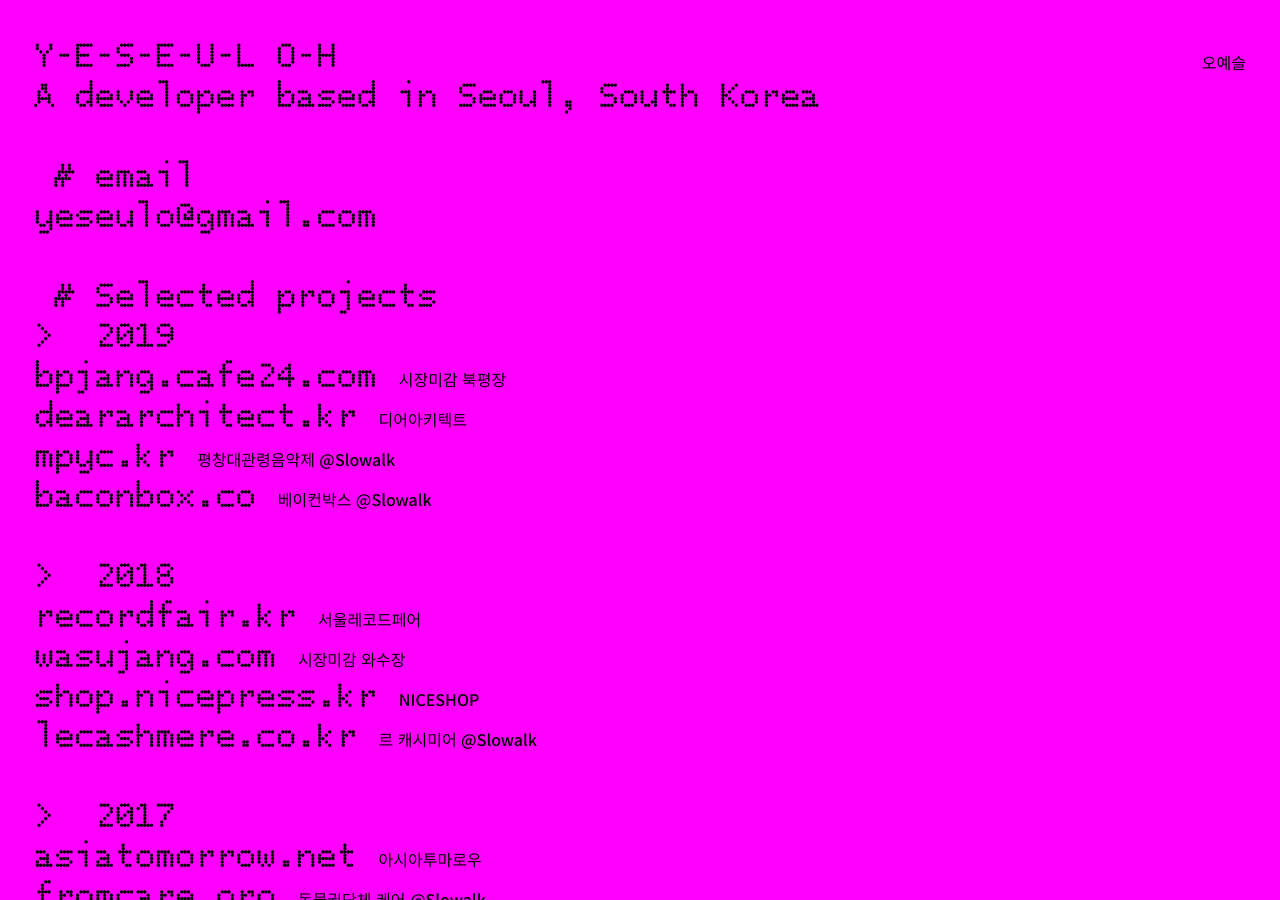
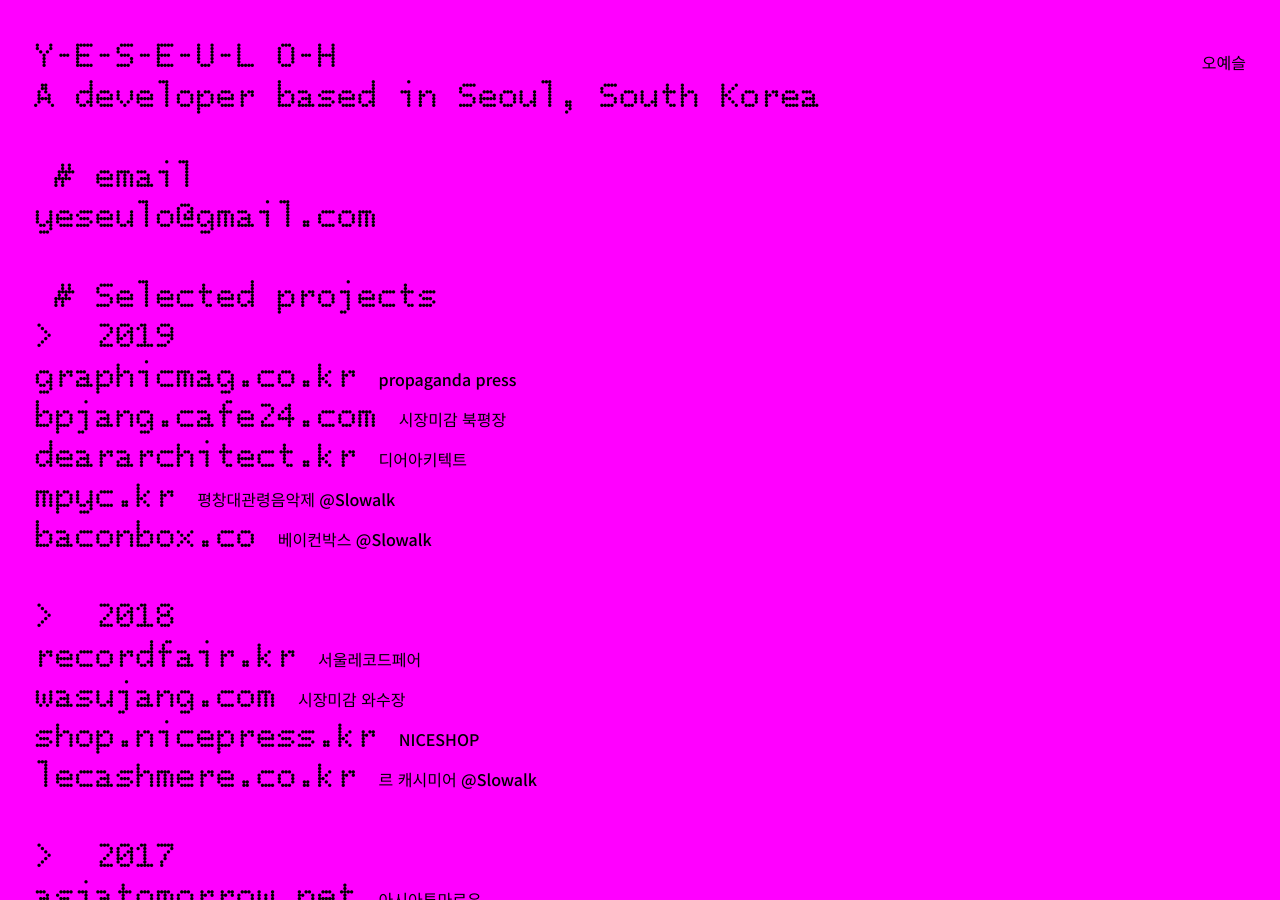
Before and after one commit to yeseulo/yeseulo.github.io, a Jekyll site: the page built from index.md, in a window 1280 px wide and 900 px high. Built offline with Jekyll 4.4.1, drawn with Linux system fonts in a browser that asks for light colours.

Commit message:
프로젝트 업데이트
propaganda 추가

```diff
--- a/index.md
+++ b/index.md
@@ -7,6 +7,7 @@ image: assets/og-image.png
 ## &nbsp;# Selected projects
 
 ### >&nbsp;&nbsp;2019
+- [graphicmag.co.kr](http://graphicmag.co.kr){: target="_blank"}**propaganda press**
 - [bpjang.cafe24.com](http://bpjang.cafe24.com){: target="_blank"}**시장미감 북평장**
 - [deararchitect.kr](https://deararchitect.kr){:target="_blank"}**디어아키텍트**
 - [mpyc.kr](https://mpyc.kr){:target="_blank"}**평창대관령음악제 @Slowalk**
```
